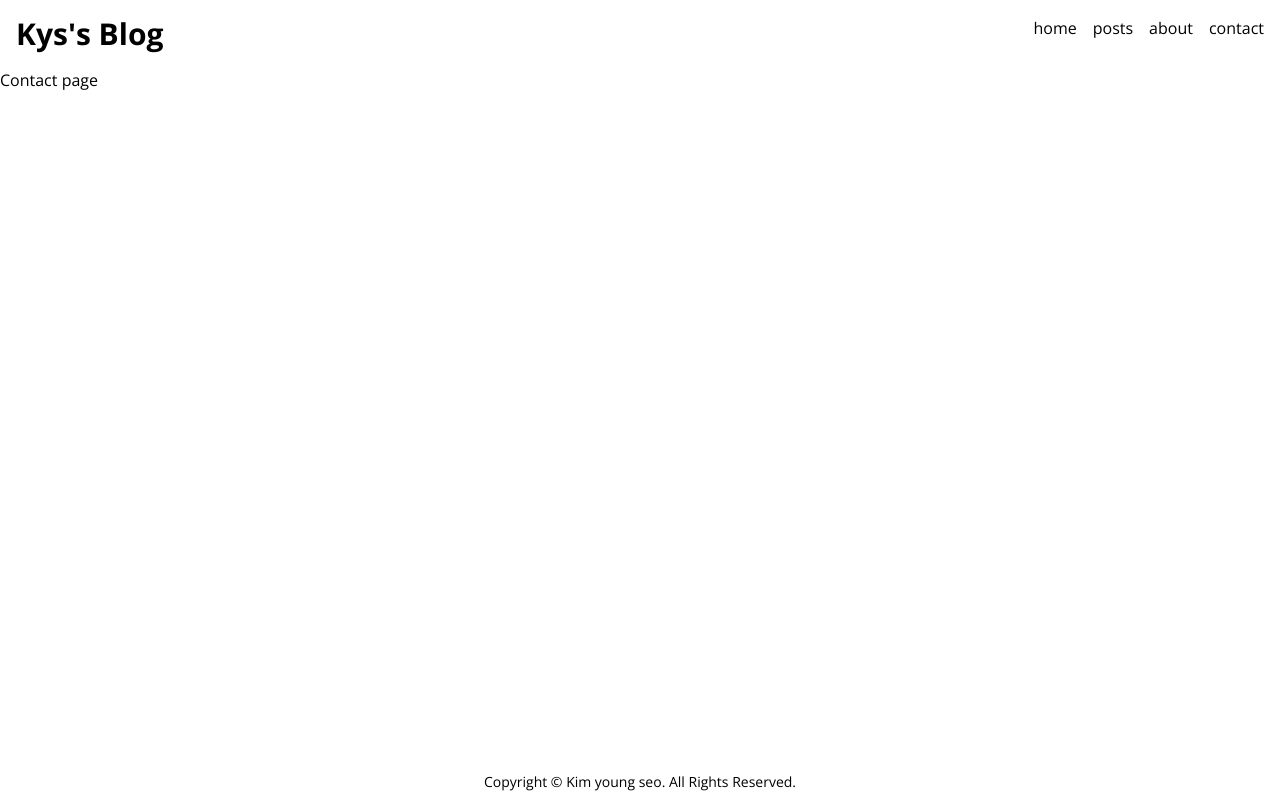
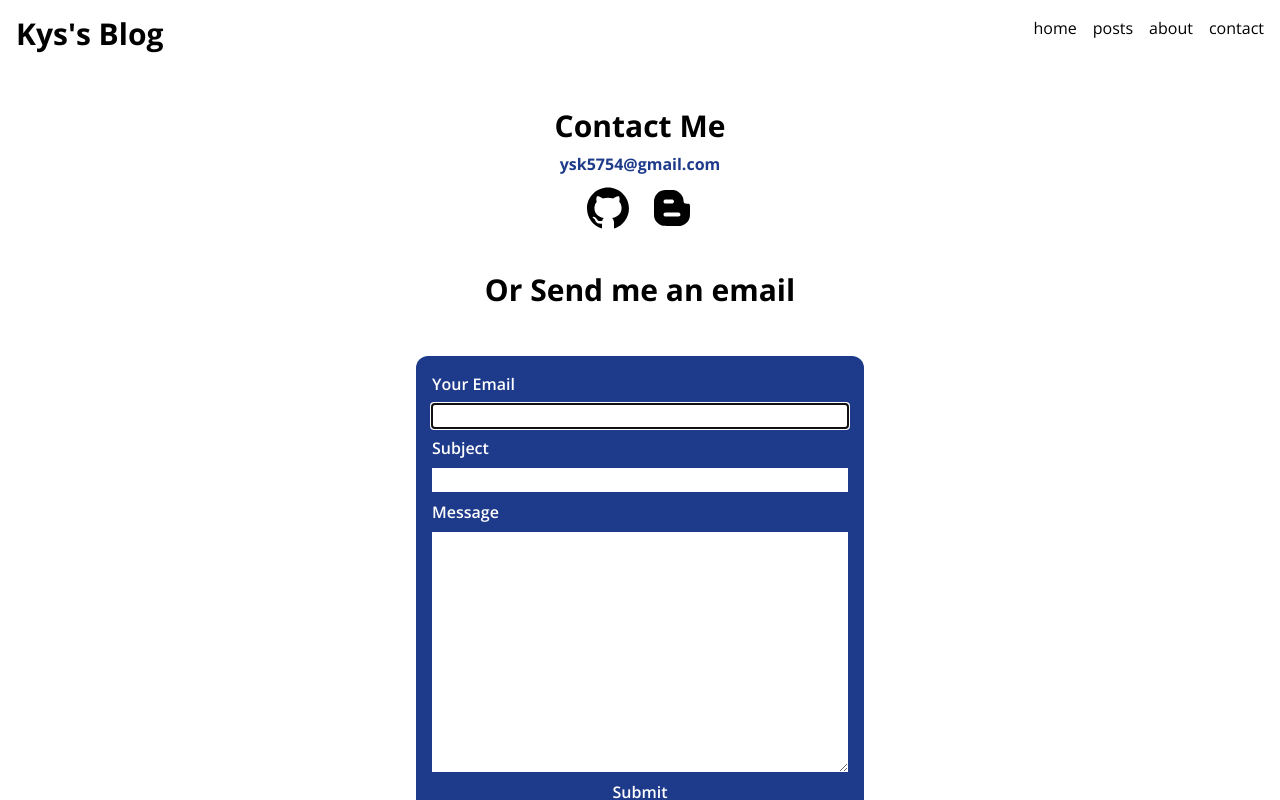
Before and after one commit to youngseoKim-kr/nextjs-blog, a Next.js app: page /contact in a window 1280 px wide. Built offline with nearby package versions, Linux system fonts and the light colour scheme.

Commit message:
email ui and css

```diff
--- a/package.json
+++ b/package.json
@@ -16,6 +16,7 @@
     "eslint": "8.50.0",
     "eslint-config-next": "13.5.2",
     "next": "13.5.2",
+    "nodemailer": "^6.9.5",
     "postcss": "^8.4.30",
     "react": "18.2.0",
     "react-dom": "18.2.0",
@@ -25,10 +26,12 @@
     "react-syntax-highlighter": "^15.5.0",
     "remark-gfm": "^4.0.0",
     "tailwindcss": "^3.3.3",
-    "typescript": "5.2.2"
+    "typescript": "5.2.2",
+    "yup": "^1.3.2"
   },
   "devDependencies": {
     "@tailwindcss/typography": "^0.5.10",
+    "@types/nodemailer": "^6.4.11",
     "@types/react-syntax-highlighter": "^15.5.7"
   }
 }
--- a/src/app/about/page.tsx
+++ b/src/app/about/page.tsx
@@ -1,3 +1,23 @@
+const TITLE_CLASS = "text-2xl font-bold text-gray-800 my-2";
+
 export default function About() {
-  return <div>About page</div>;
+  return (
+    <section className="bg-gray-100 shadow-lg m-8 p-8 rounded-md text-center">
+      <h2 className={TITLE_CLASS}>Who Am I?</h2>
+      <p>
+        제품을 사용하는 고객을 생각하며 개발하는 프론트엔드 개발자 김영서입니다.{" "}
+        <br />
+        끊임없이 제품에 대해 고민하며 더 나은 방향으로 제품을 개선하기 위해
+        노력합니다. 렌더링 시간을 최적화하고 E2E 테스트를 통해 사용자 경험을
+        향상시킵니다.
+      </p>
+      <h2 className={TITLE_CLASS}>Career</h2>
+      <p>주식회사 액스 (2022.07 ~ 2023.08)</p>
+      <h2 className={TITLE_CLASS}>Skills</h2>
+      <p>
+        React, Next, Node, TypeScript <br />
+        Git, VS code
+      </p>
+    </section>
+  );
 }
--- /dev/null
+++ b/src/app/api/contact/route.ts
@@ -0,0 +1,16 @@
+import { sendEmail } from "@/service/email";
+import * as yup from "yup";
+
+const bodySchema = yup.object().shape({
+  from: yup.string().email().required(),
+  subject: yup.string().required(),
+  message: yup.string().required(),
+});
+
+export async function POST(req: Request) {
+  if (!bodySchema.isValidSync(req.body)) {
+    return new Response("유효하지 않는 포맷", { status: 400 });
+  }
+  const { from, subject, message } = req.body;
+  //nodemailer
+}
--- a/src/app/contact/page.tsx
+++ b/src/app/contact/page.tsx
@@ -1,3 +1,32 @@
+import ContactForm from "@/component/ContactForm";
+import { AiFillGithub } from "react-icons/ai";
+import { BiLogoBlogger } from "react-icons/bi";
+
+const LINKS = [
+  { icon: <AiFillGithub />, url: "https://github.com/youngseoKim-kr" },
+  { icon: <BiLogoBlogger />, url: "" },
+];
+
 export default function Contact() {
-  return <div>Contact page</div>;
+  return (
+    <section className="flex flex-col items-center m-8">
+      <h2 className="text-3xl font-bold my-2">Contact Me</h2>
+      <p className="font-bold text-blue-900">ysk5754@gmail.com</p>
+      <ul className="flex gap-4 my-2">
+        {LINKS.map((link, index) => (
+          <a
+            key={index}
+            href={link.url}
+            target="_blank"
+            rel="noreferrer"
+            className="text-5xl hover:text-yellow-400"
+          >
+            {link.icon}
+          </a>
+        ))}
+      </ul>
+      <h2 className="text-3xl font-bold m-8">Or Send me an email</h2>
+      <ContactForm />
+    </section>
+  );
 }
--- /dev/null
+++ b/src/component/Banner.tsx
@@ -0,0 +1,19 @@
+export type BannerData = {
+  message: string;
+  state: "success" | "error";
+};
+export default function Banner({
+  banner: { message, state },
+}: {
+  banner: BannerData;
+}) {
+  const isSuccess = state === "success";
+  const icon = isSuccess ? "✔" : "🎇";
+  return (
+    <p
+      className={`p-2 rounded-xl w-full text-center  ${
+        isSuccess ? "bg-blue-200" : "bg-red-300"
+      }`}
+    >{`${icon} ${message}`}</p>
+  );
+}
--- /dev/null
+++ b/src/component/ContactForm.tsx
@@ -0,0 +1,103 @@
+"use client";
+
+import { ChangeEvent, FormEvent, useState } from "react";
+import Banner, { BannerData } from "./Banner";
+import { sendContactEmail } from "@/service/contact";
+
+type Form = {
+  from: string;
+  subject: string;
+  message: string;
+};
+
+const DEFAULT_DATA = {
+  from: "",
+  subject: "",
+  message: "",
+};
+const LABEL_TITLE = "font-semibold";
+const TEXT_FIELD = "text-black px-2";
+
+export default function ContactForm() {
+  const [form, setForm] = useState<Form>(DEFAULT_DATA);
+  const [banner, setBanner] = useState<BannerData | null>(null);
+
+  const onChange = (e: ChangeEvent<HTMLInputElement | HTMLTextAreaElement>) => {
+    const { name, value } = e.target;
+    setForm((prev) => ({ ...prev, [name]: value }));
+  };
+
+  const onSubmit = (e: FormEvent<HTMLFormElement>) => {
+    e.preventDefault();
+    sendContactEmail(form)
+      .then(() => {
+        setBanner({
+          message: "메일을 성공적으로 보냈습니다.",
+          state: "success",
+        });
+        setForm(DEFAULT_DATA);
+      })
+      .catch(() => {
+        setBanner({
+          message: "메일 전송에 실패했습니다. 다시 전송해 주세요.",
+          state: "error",
+        });
+      })
+      .finally(() => {
+        setTimeout(() => {
+          setBanner(null);
+        }, 3000);
+      });
+  };
+
+  return (
+    <section className="w-full max-w-md">
+      {banner && <Banner banner={banner} />}
+      <form
+        onSubmit={onSubmit}
+        className="flex flex-col w-full gap-2 my-4 p-4 bg-blue-900 rounded-xl text-white"
+      >
+        <label htmlFor="from" className={LABEL_TITLE}>
+          Your Email
+        </label>
+        <input
+          className={TEXT_FIELD}
+          type="email"
+          id="from"
+          name="from"
+          required
+          autoFocus
+          value={form.from}
+          onChange={onChange}
+        />
+        <label htmlFor="subject" className={LABEL_TITLE}>
+          Subject
+        </label>
+        <input
+          className={TEXT_FIELD}
+          type="text"
+          id="subject"
+          name="subject"
+          required
+          value={form.subject}
+          onChange={onChange}
+        />
+        <label htmlFor="message" className={LABEL_TITLE}>
+          Message
+        </label>
+        <textarea
+          className={TEXT_FIELD}
+          rows={10}
+          id="message"
+          name="message"
+          required
+          value={form.message}
+          onChange={onChange}
+        />
+        <button className="hover:text-yellow-300 hover:font-bold font-semibold">
+          Submit
+        </button>
+      </form>
+    </section>
+  );
+}
--- /dev/null
+++ b/src/service/contact.ts
@@ -0,0 +1,17 @@
+import { EmailData } from "./email";
+
+export async function sendContactEmail(email: EmailData) {
+  const response = await fetch("/api/contact", {
+    method: "POST",
+    body: JSON.stringify(email),
+    headers: {
+      "Content-Type": "application/json",
+    },
+  });
+
+  const data = await response.json();
+  if (!response.ok) {
+    throw new Error(data.message || "서버 요청에 실패함");
+  }
+  return data;
+}
--- /dev/null
+++ b/src/service/email.ts
@@ -0,0 +1,32 @@
+import nodemailer from "nodemailer";
+
+export type EmailData = {
+  from: string;
+  subject: string;
+  message: string;
+};
+
+const transporter = nodemailer.createTransport({
+  host: "smtp.gmail.com",
+  port: 465,
+  secure: true,
+  auth: {
+    user: process.env.AUTH_USER,
+    pass: process.env.AUTH_PASS,
+  },
+});
+
+export async function sendEmail({ subject, from, message }: EmailData) {
+  const mailData = {
+    to: process.env.AUTH_USER,
+    subject: `[BLOG] ${subject}`,
+    from: from,
+    html: `
+    <h1>${subject}</h1>
+    <div>${message}</div>
+    <br />
+    <p>보낸사람 : ${from}</p>
+    `,
+  };
+  return transporter.sendMail(mailData);
+}
```
Also changed, not shown: 1 other file (tests, documents, lock files or other folders).
